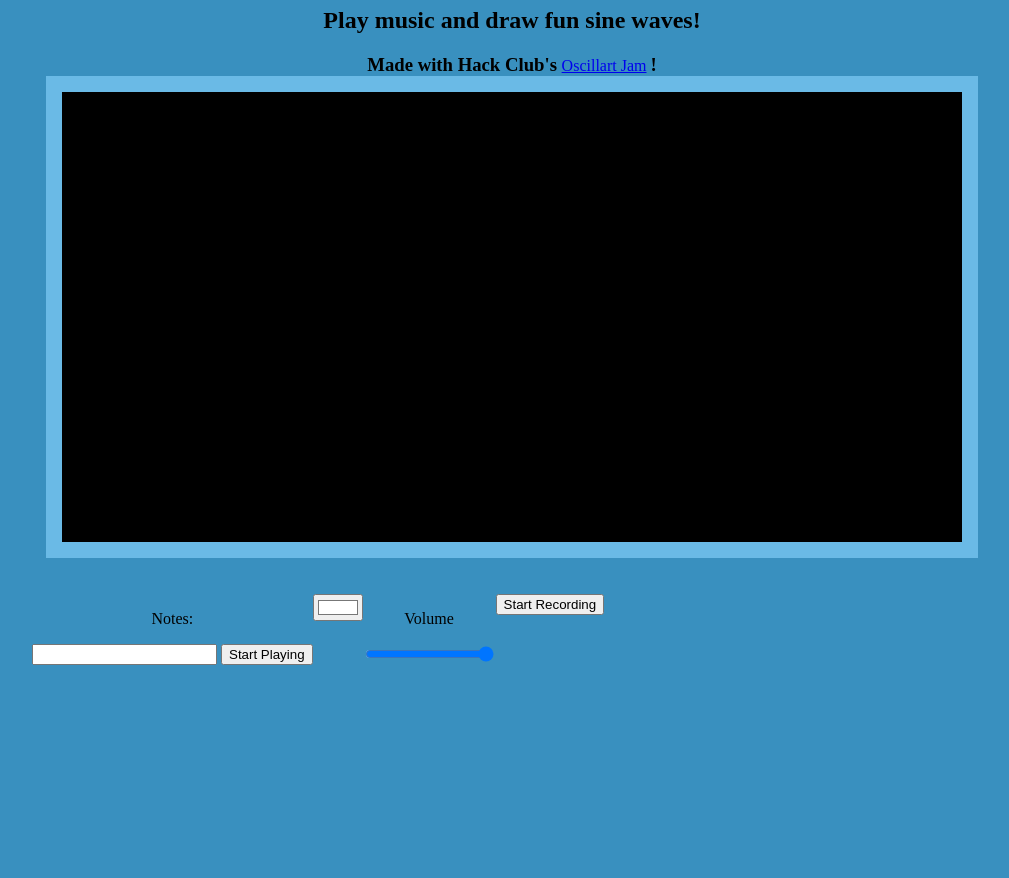
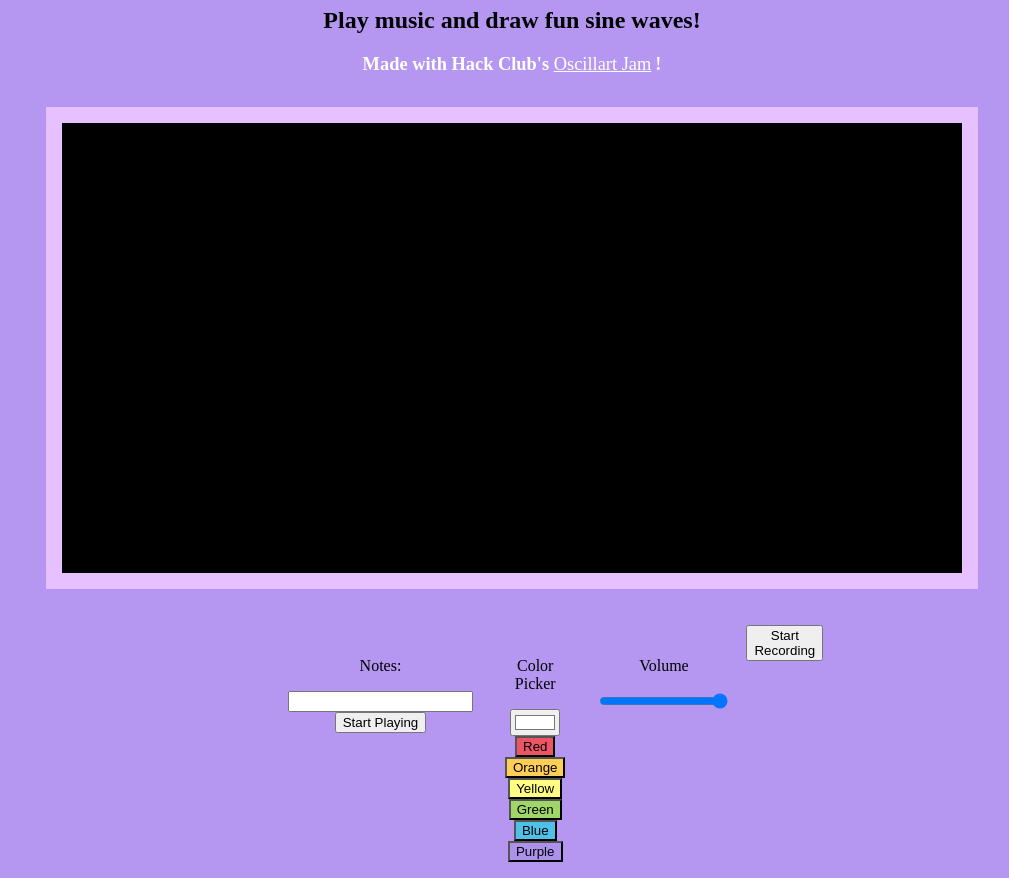
Before and after one commit to sprinkles24/oscillart, a plain HTML site: page index.html in a window 1280 px wide. Shown: the part 73-951 px from the top of the page, without its empty margins (128-1137 px from the left). Before the commit the page ends 800 px from the top, so only its background shows below. Drawn offline with Linux system fonts and the light colour scheme.

Commit message:
added 6 buttons to change wave color

```diff
--- a/index.html
+++ b/index.html
@@ -15,7 +15,7 @@
         <h2>Play music and draw fun sine waves!</h2>
         <!--hack club credit-->
         <h3 class="jam">Made with Hack Club's </h3>
-        <a href="https://jams.hackclub.com/batch/oscillart/" target="_blank">Oscillart Jam</a>
+        <a href="https://jams.hackclub.com/batch/oscillart/" target="_blank" class ="jam">Oscillart Jam</a>
         <h3 class="jam">!</h3>
 
 
@@ -35,7 +35,15 @@
 
             <!--Color Picker-->
             <div class="colorButton">
+                <p>Color Picker</p>
                 <input type="color" id="color" value="#FFFFFF">
+
+                <button class="rainbowButtons" style="background-color:#ED5564" onclick="redFunction()">Red</button>
+                <button class="rainbowButtons" style="background-color:#FFCE54" onclick="orangeFunction()">Orange</button>
+                <button class="rainbowButtons" style="background-color:#FFFD82" onclick="yellowFunction()">Yellow</button>
+                <button class="rainbowButtons" style="background-color:#A0D568" onclick="greenFunction()">Green</button>
+                <button class="rainbowButtons" style="background-color:#4FC1E8" onclick="blueFunction()">Blue</button>
+                <button class="rainbowButtons" style="background-color:#AC92EB" onclick="purpleFunction()">Purple</button>
             </div>
 
             <!--Volume Slider-->
--- a/main.js
+++ b/main.js
@@ -2,6 +2,8 @@ const input = document.getElementById('input');
 const color_picker = document.getElementById('color');
 const vol_slider = document.getElementById('vol-slider');
 const recording_toggle = document.getElementById("record");
+
+
 
 var interval = null;
 var reset = false;
@@ -41,7 +43,7 @@ function line() { //draws line for sine wave
     x = x + 1;
     counter = counter + 1; //increases counter by 1 (to show how long interval has been run)
     if(counter > (timepernote/20)) {
-        clearInterval(interval); // stops interval after running timepern0te/20 times
+        clearInterval(interval); // stops interval after running timepernote/20 times
     }
 }
 
@@ -166,3 +168,29 @@ function toggle() {
         recorder.stop();
     }
 }
+
+
+
+
+//////////////////////
+function redFunction() {
+    color_picker.value="#ED5564"
+}
+function orangeFunction() {
+    color_picker.value="#FFCE54"
+}
+function yellowFunction() {
+    color_picker.value="#FFFD82"
+}
+function greenFunction() {
+    color_picker.value="#A0D568"
+}
+function blueFunction() {
+    color_picker.value="#4FC1E8"
+}
+function purpleFunction() {
+    color_picker.value="#AC92EB"
+}
+
+
+//#FFCEEE// :) :0 :( :.:.:.:.:.:.
--- a/style.css
+++ b/style.css
@@ -5,18 +5,20 @@ body {
     /* display: flex;*/
     margin: auto;
     width: 75%;
-    background-color: #3990bf;
+    background-color: #b597f2;
     text-align: center;
 
     /* font-family: ; */
+
 }
 
 
 #canvas {
 
-    border: 1em solid #6abae6;
+    border: 1em solid #e7c1ff;
     height: 500 px;
     width: 900px;
+    margin-top: 2em;
     margin-bottom: 2em;
     background-color: black;
     /* display: flex; */
@@ -30,18 +32,44 @@ body {
 
 .jam {
     display: inline;
+    color: #FFFFFF;
+    font-size: 1.15em;
  }
 
+ button {
 
+    cursor: pointer;
+ }
+
+/***************************/
 .inputThingies {
     display: flex;
-    margin: auto
+    margin: auto;
+    width: 50%;
  }
 
+.startButton {
+    border-width: 1em;
+    border-color: #000000;
+    margin: 1em;
+}
 
+.colorButton {
+    border-width: 1em;
+    border-color: #000000;
+    margin: 1em;
 
- /*inputThingies
-    startButton
-    colorButton
-    volumeButton
-    */
+}
+
+.volumeButton {
+    border-width: 1em;
+    border-color: #000000;
+    margin: 1em;
+}
+
+/***************************/
+
+.rainbowButtons {
+    color: black;
+
+}
```
